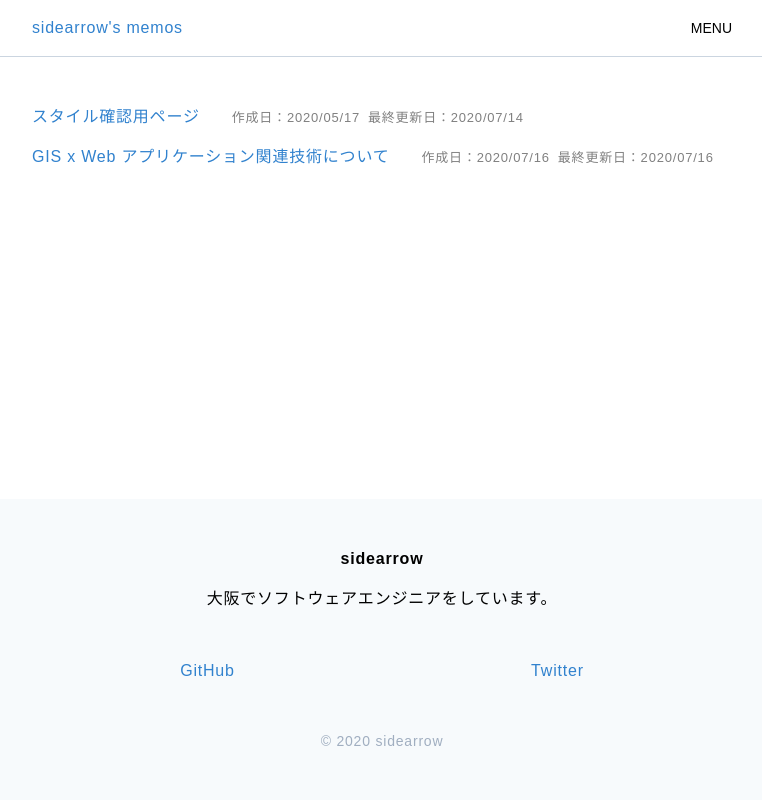
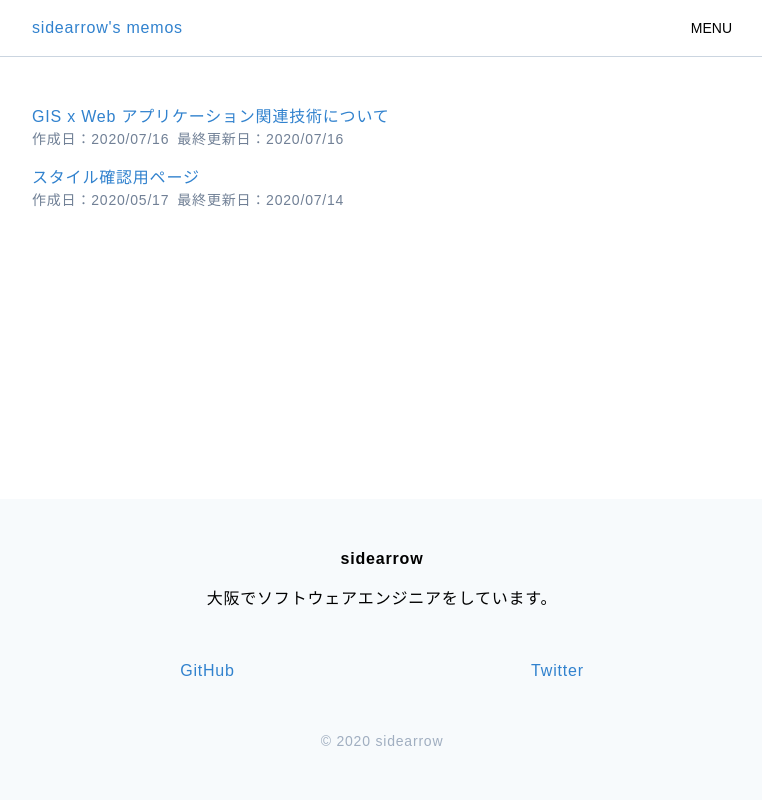
Before and after one commit to sidearrow/sidearrow.github.io-src, a Gatsby site: page / in a window 1280 px wide. Shown: the whole page, without its empty margins (258-1020 px from the left). Built offline with nearby package versions, Linux system fonts and the light colour scheme; Gatsby itself is replaced by a stand-in of ours.

Commit message:
Fixed get article query

```diff
--- a/src/components/ContentCard.tsx
+++ b/src/components/ContentCard.tsx
@@ -9,15 +9,11 @@ export const ContentCard: React.FC<{
 }> = ({ id, title, createdAt, updatedAt }) => {
   return (
     <div>
-      <Link to={`/article/${id}`} style={{ marginRight: '2rem' }}>
-        {title}
-      </Link>
-      <span
-        style={{ color: 'gray', display: 'inline-block', fontSize: 'small' }}
-      >
-        <span style={{ marginRight: '0.5rem' }}>作成日：{createdAt}</span>
+      <Link to={`/article/${id}`}>{title}</Link>
+      <div className="text-gray-600 text-sm">
+        <span className="mr-2">作成日：{createdAt}</span>
         <span>最終更新日：{updatedAt}</span>
-      </span>
+      </div>
     </div>
   );
 };
--- a/src/gatsbyNode.ts
+++ b/src/gatsbyNode.ts
@@ -5,7 +5,7 @@ import { ArticlePageContext, ArticleTagPageContext } from './pageContext';
 
 const queryAllMarkdownRemark = `
 {
-  allMarkdownRemark {
+  allMarkdownRemark(sort: { fields: frontmatter___updatedAt, order: DESC }) {
     edges {
       node {
         html
--- a/src/pages/index.tsx
+++ b/src/pages/index.tsx
@@ -1,12 +1,15 @@
 import React from 'react';
-import { graphql, Link } from 'gatsby';
+import { graphql } from 'gatsby';
 import { Layout } from '../components/Layout';
 import { ContentCard } from '../components/ContentCard';
 import { Head } from '../components/Head';
 
 export const pageQuery = graphql`
   {
-    allMarkdownRemark(filter: { frontmatter: { type: { eq: "ARTICLE" } } }) {
+    allMarkdownRemark(
+      filter: { frontmatter: { type: { eq: "ARTICLE" } } }
+      sort: { fields: frontmatter___updatedAt, order: DESC }
+    ) {
       edges {
         node {
           frontmatter {
```
